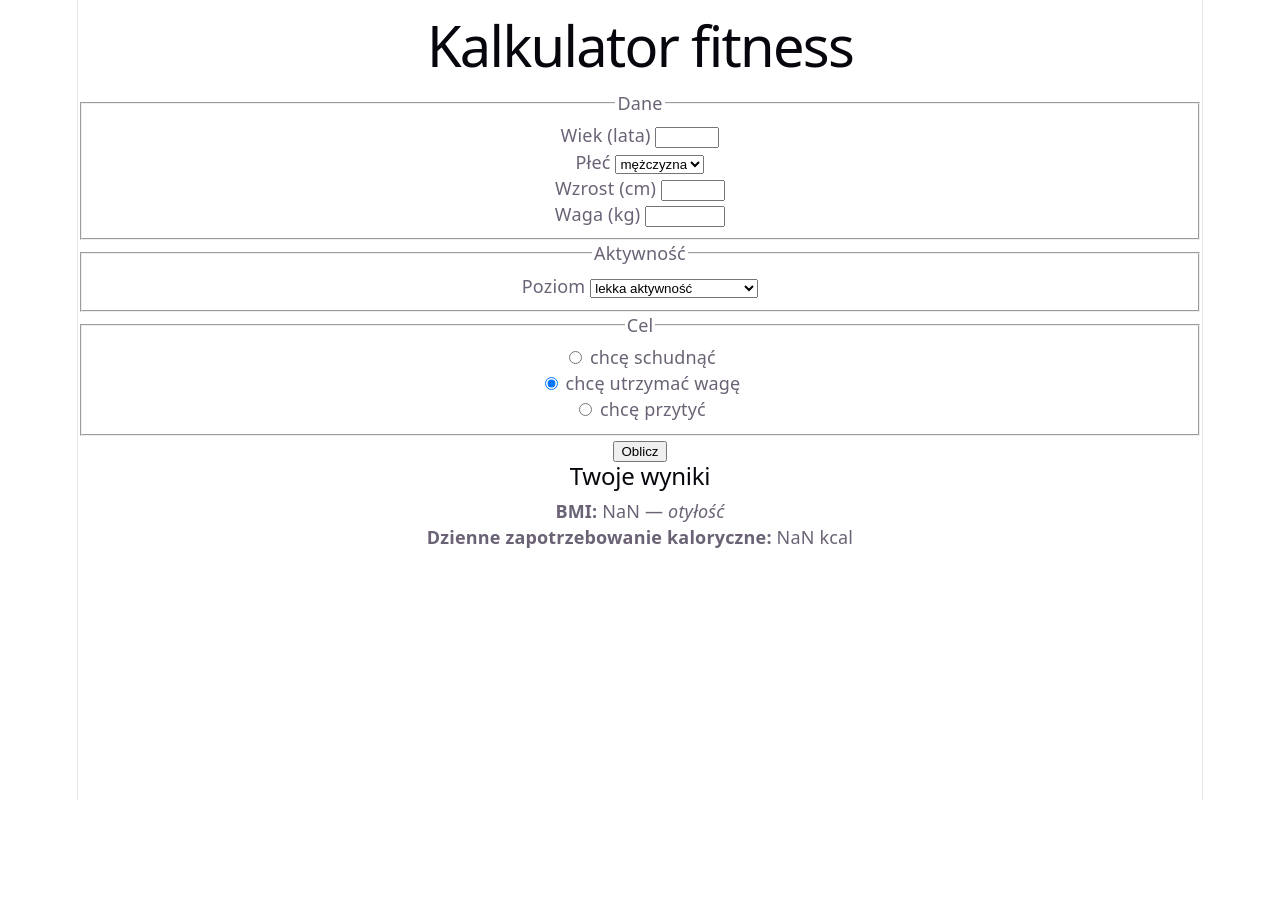
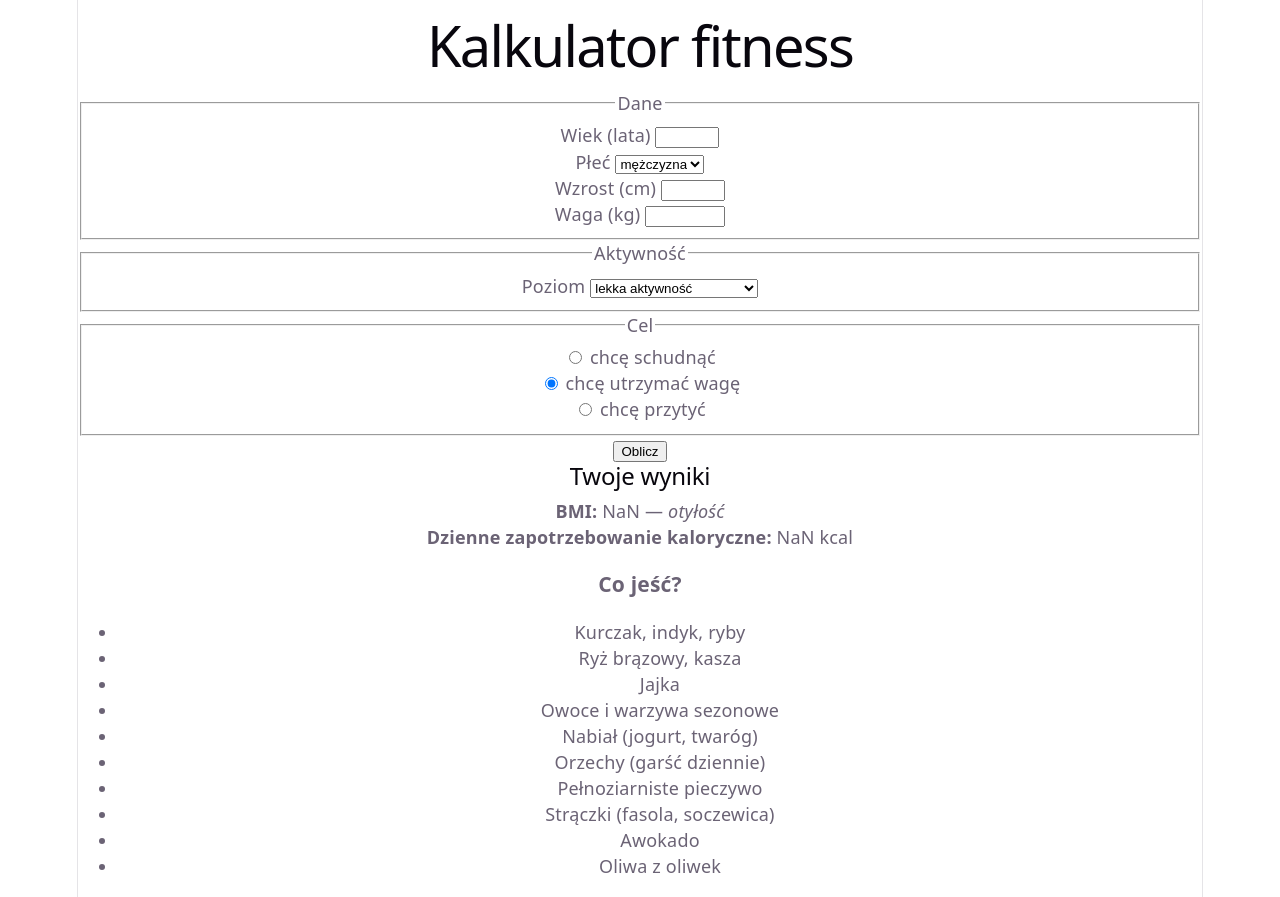
Before and after one commit to greniu385/kalkulatorfitness, a React (Vite) app: page / in a window 1280 px wide. Both pictures are taken after a click on the button "Oblicz". Before the commit the page ends 800 px from the top, so only its background shows below. Built offline with nearby package versions, Linux system fonts and the light colour scheme.

Commit message:
wyswietl liste polecanych produktow po obliczeniu
Co-Authored-By: Claude Sonnet 4.6 <noreply@anthropic.com>

```diff
--- a/src/App.jsx
+++ b/src/App.jsx
@@ -70,7 +70,7 @@ function App() {
       kcalDziennie = Math.max(1200, kcalDziennie)
     }
 
-    setWyniki({ bmi: bmi.toFixed(1), kategoria: kategoriaBMI(bmi), kcal: Math.round(kcalDziennie) })
+    setWyniki({ bmi: bmi.toFixed(1), kategoria: kategoriaBMI(bmi), kcal: Math.round(kcalDziennie), cel })
   }
 
   function obliczTDEE(bmr, aktywnosc) {
@@ -183,6 +183,12 @@ function App() {
           <p>
             <strong>Dzienne zapotrzebowanie kaloryczne:</strong> {wyniki.kcal} kcal
           </p>
+          <h3>Co jeść?</h3>
+          <ul>
+            {jedzenie[wyniki.cel].map((produkt, i) => (
+              <li key={i}>{produkt}</li>
+            ))}
+          </ul>
         </section>
       )}
     </>
```
